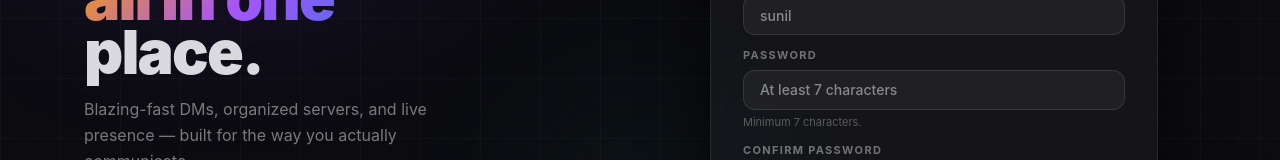
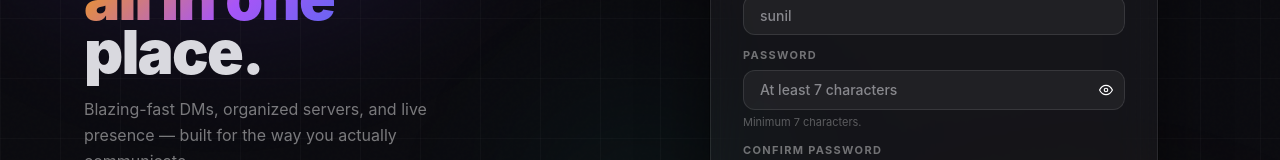
Before and after one commit to 0rigin-c0de/PiperChat01, a React (Vite) app in the folder frontend/: page /register in a window 1280 px wide. Shown: the part 282-442 px from the top of the page. Built offline with nearby package versions, Linux system fonts and the light colour scheme; no server answers.

Commit message:
Add password visibility toggle to registration form and update JWT payload validation

```diff
--- a/frontend/src/components/register/Register.jsx
+++ b/frontend/src/components/register/Register.jsx
@@ -2,6 +2,7 @@
 import { Link as RouterLink, useNavigate } from "react-router-dom";
 import AuthShell from "../auth/AuthShell";
 import { motion, AnimatePresence } from "framer-motion";
+import { FiEye, FiEyeOff } from "react-icons/fi";
 import {
   Dialog,
   DialogContent,
@@ -192,6 +193,7 @@
   });
   const [submitting, setSubmitting] = useState(false);
   const [verifying, setVerifying] = useState(false);
+  const [showPassword, setShowPassword] = useState(false);
 
   const months = [
     "January", "February", "March", "April", "May", "June",
@@ -419,9 +421,10 @@
 
             <div>
               <Label>Password</Label>
+              <div className="relative">
                 <StyledInput
                   name="password"
-                type="password"
+                  type={showPassword ? "text" : "password"}
                   autoComplete="new-password"
                   value={user_values.password}
                   onChange={handle_user_values}
@@ -429,6 +432,20 @@
                   disabled={submitting || verifying}
                   placeholder="At least 7 characters"
                 />
+                <button
+                  type="button"
+                  onClick={() => setShowPassword(!showPassword)}
+                  className="absolute right-3 top-1/2 -translate-y-1/2"
+                  style={{ cursor: "pointer" }}
+                  aria-label={showPassword ? "Hide password" : "Show password"}
+                >
+                  {showPassword ? (
+                    <FiEyeOff size={14} style={{ color: "var(--text-secondary)" }} />
+                  ) : (
+                    <FiEye size={14} style={{ color: "var(--text-secondary)" }} />
+                  )}
+                </button>
+              </div>
               <p className="mt-1 text-[11px]" style={{ color: "rgba(255,255,255,0.3)" }}>
                 Minimum 7 characters.
               </p>
```
Also changed, not shown: 1 other file (tests, documents, lock files or other folders). Lines whose indentation alone changed are shown as unchanged.
